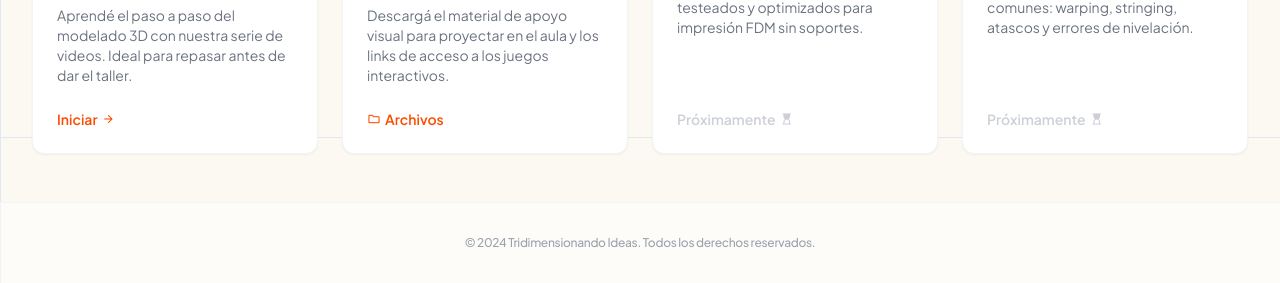
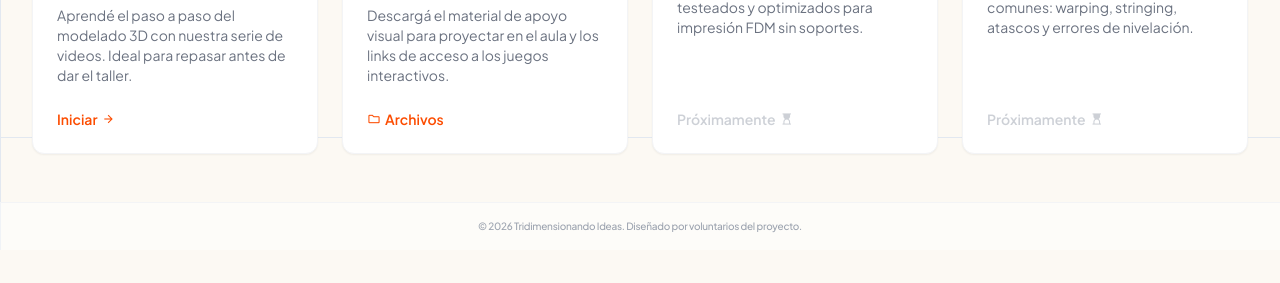
Before and after one commit to Juanmvpg/P-gina-Tridi, a website: page recursos.html in a window 1280 px wide. Shown: the part 663-946 px from the top of the page. After the commit the page ends 913 px from the top, so only its background shows below. Drawn offline with nearby package versions, Linux system fonts and the light colour scheme.

Commit message:
Actualizar pie de página a 2026 y unificarlo en todas las páginas haciéndolo menos invasivo

```diff
--- a/recursos.html
+++ b/recursos.html
@@ -199,9 +199,9 @@
     </main>
 
     <!-- Footer -->
-    <footer class="py-8 border-t border-gray-100 bg-white/50">
+    <footer class="py-4 border-t border-gray-100 bg-white/50">
         <div class="max-w-7xl mx-auto px-4 text-center">
-            <p class="text-xs text-gray-400 font-medium tracking-tight">© 2024 Tridimensionando Ideas. Todos los derechos reservados.</p>
+            <p class="text-[10px] text-gray-400 font-medium tracking-tight">© 2026 Tridimensionando Ideas. Diseñado por voluntarios del proyecto.</p>
         </div>
     </footer>
 
```
Also changed, not shown: index.html (+6 -0 lines), lineamientos.html (+6 -0 lines).
